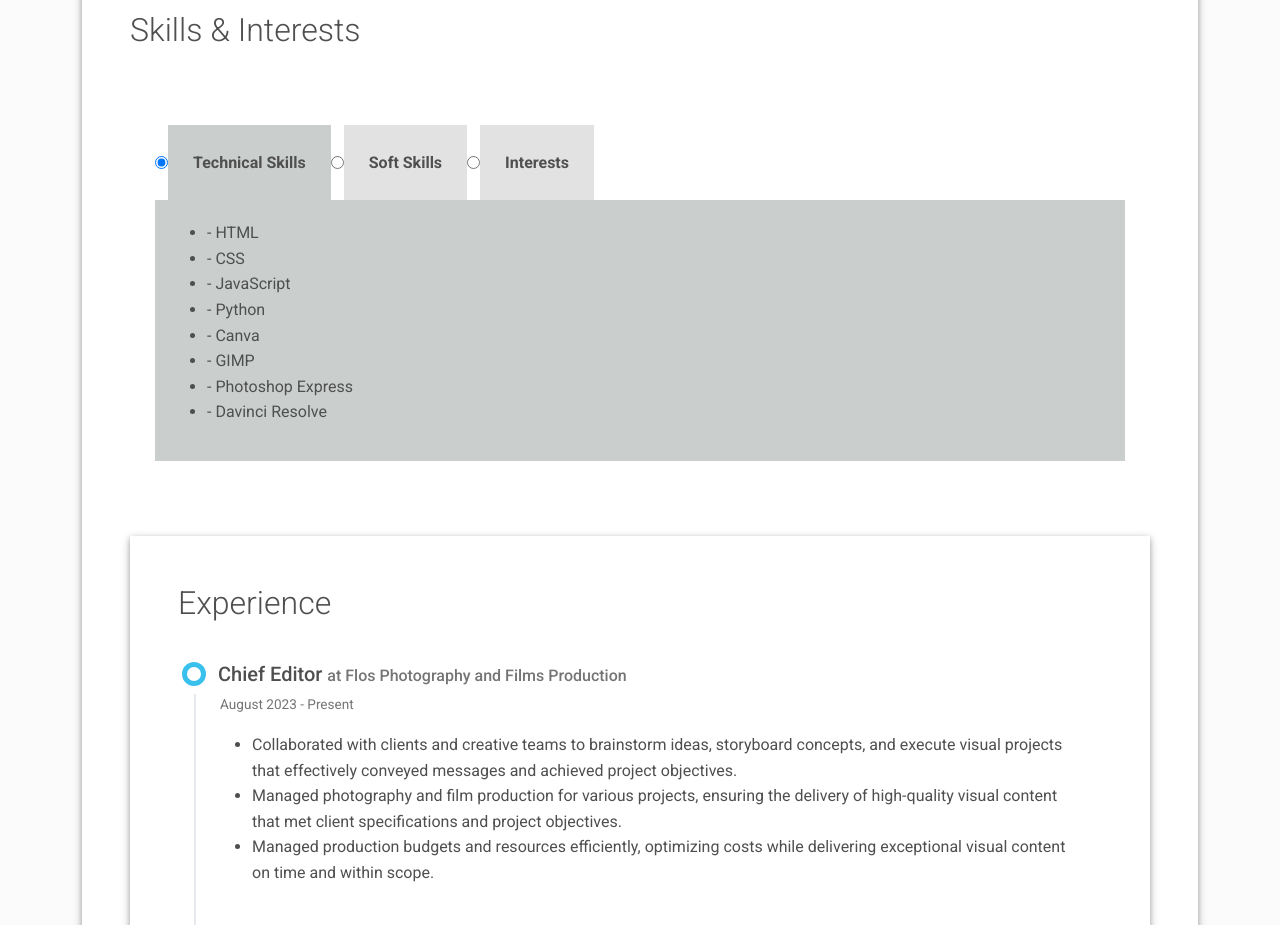
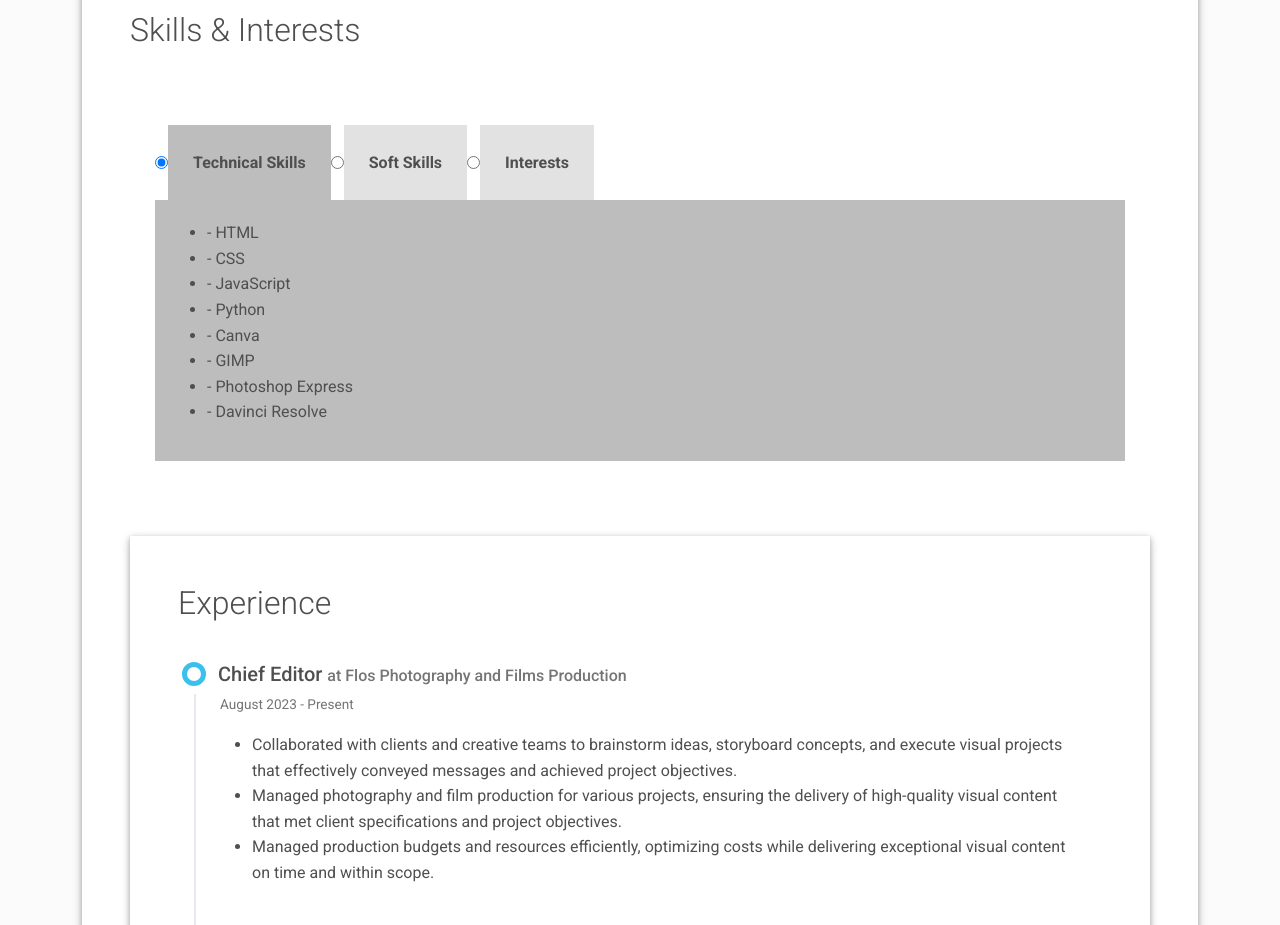
Before and after one commit to Z-Sar08/cv-1, a plain HTML site: page index.html in a window 1280 px wide. Shown: the part 1140-2065 px from the top of the page. Drawn offline with Linux system fonts and the light colour scheme.

Commit message:
Update main.css

```diff
--- a/css/main.css
+++ b/css/main.css
@@ -201,7 +201,7 @@ footer a:not(.nav-link) {
 .mytabs .tab {
   width: 100%;
   padding: 20px;
-  background: #CACFCE;
+  background: #bdbdbd;
   order: 1;
   display: none;
 }
@@ -211,5 +211,5 @@ footer a:not(.nav-link) {
 }
 
 .mytabs input[type='radio']:checked + label {
-  background: #CACFCE;
+  background: #bdbdbd;
 }
```
